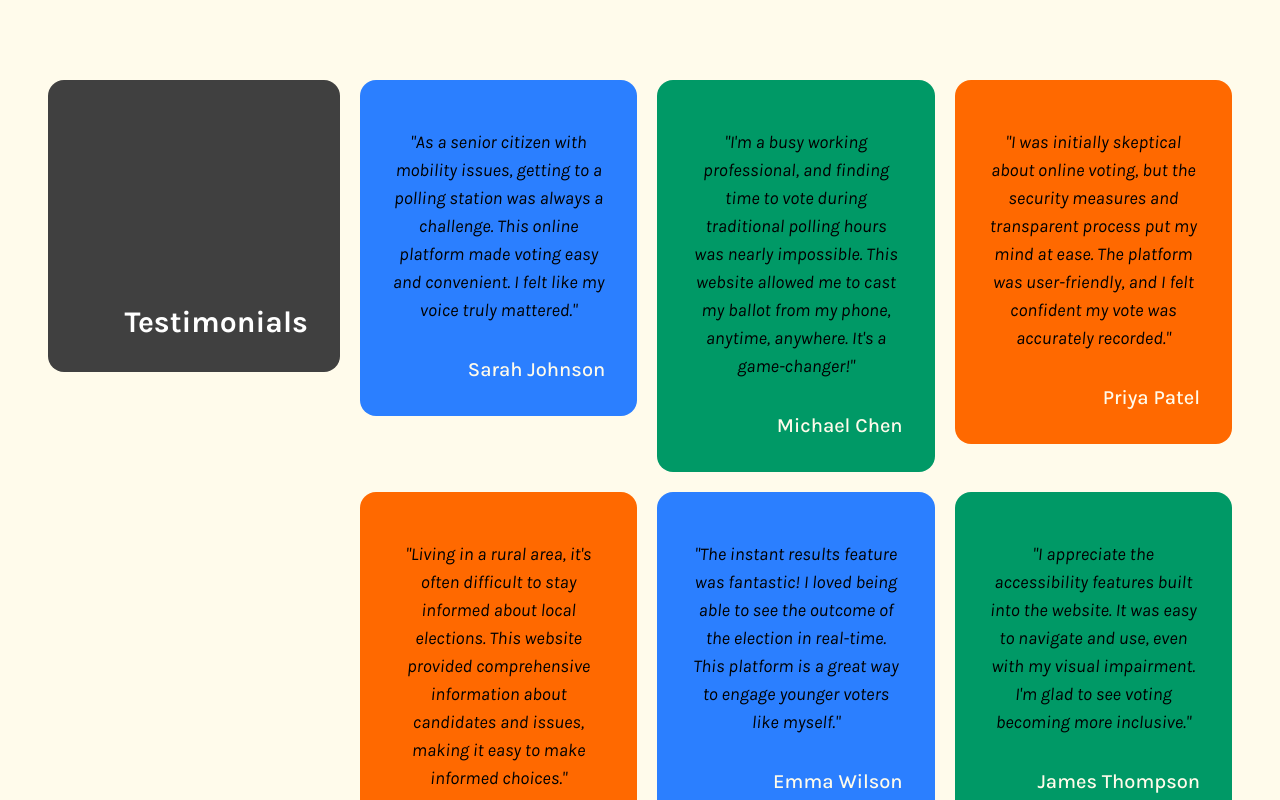
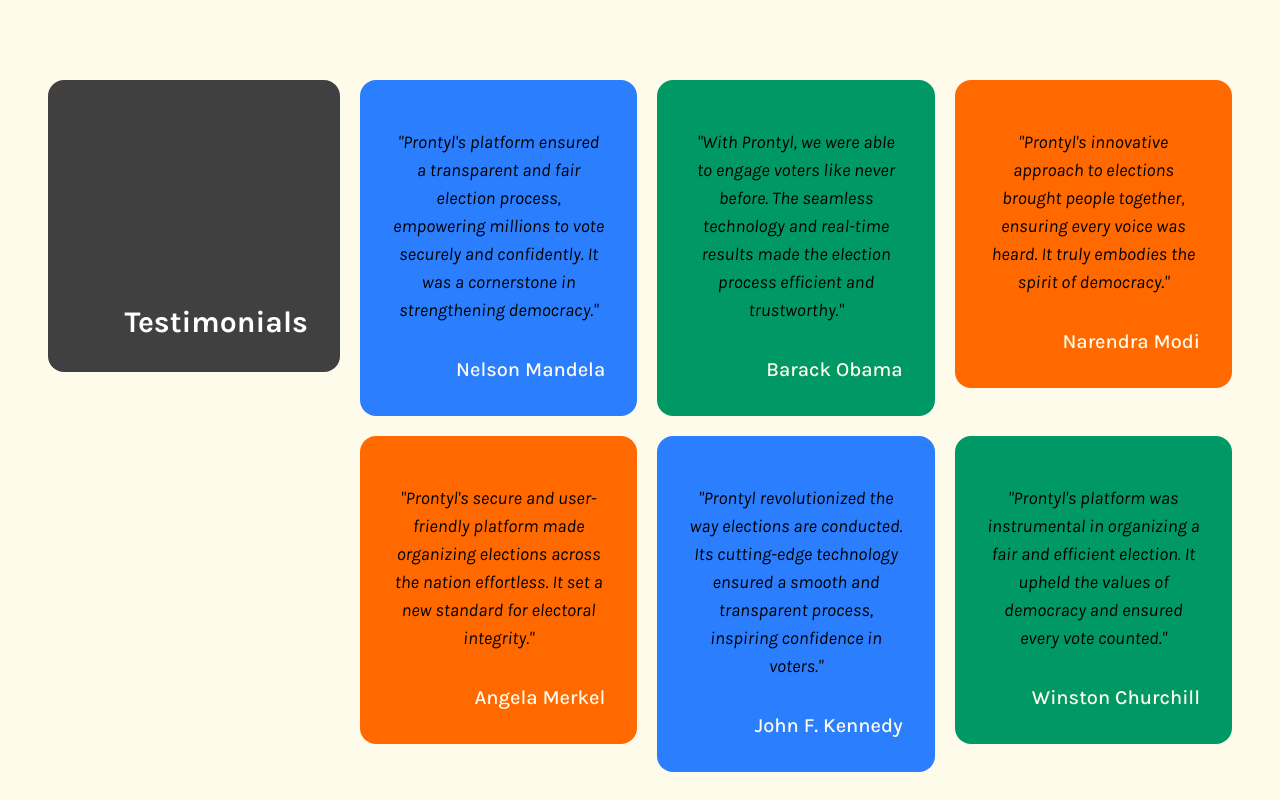
Before and after one commit to DjXray30/final-prontyl, a React (Vite) app: page /about-us in a window 1280 px wide. Shown: the part 1200-2000 px from the top of the page. Built offline with nearby package versions, Linux system fonts and the light colour scheme; no server answers.

Commit message:
testimony changes

```diff
--- a/src/components/Testimony.jsx
+++ b/src/components/Testimony.jsx
@@ -2,12 +2,36 @@
 
 const Testimonials = () => {
   const testimonials = [
-    { name: "Sarah Johnson", quote: "As a senior citizen with mobility issues, getting to a polling station was always a challenge. This online platform made voting easy and convenient. I felt like my voice truly mattered.", color: "bg-blue-500" },
-    { name: "Michael Chen", quote: "I'm a busy working professional, and finding time to vote during traditional polling hours was nearly impossible. This website allowed me to cast my ballot from my phone, anytime, anywhere. It's a game-changer!", color: "bg-emerald-600" },
-    { name: "Priya Patel", quote: "I was initially skeptical about online voting, but the security measures and transparent process put my mind at ease. The platform was user-friendly, and I felt confident my vote was accurately recorded." , color: "bg-orange-500" },
-    { name: "David Rodriguez", quote:  "Living in a rural area, it's often difficult to stay informed about local elections. This website provided comprehensive information about candidates and issues, making it easy to make informed choices." , color: "bg-orange-500" },
-    { name: "Emma Wilson", quote: "The instant results feature was fantastic! I loved being able to see the outcome of the election in real-time. This platform is a great way to engage younger voters like myself.", color: "bg-blue-500" },
-    { name: "James Thompson", quote: "I appreciate the accessibility features built into the website. It was easy to navigate and use, even with my visual impairment. I'm glad to see voting becoming more inclusive.", color: "bg-emerald-600" },
+    {
+      name: "Nelson Mandela",
+      quote: "Prontyl's platform ensured a transparent and fair election process, empowering millions to vote securely and confidently. It was a cornerstone in strengthening democracy.",
+      color: "bg-blue-500",
+    },
+    {
+      name: "Barack Obama",
+      quote: "With Prontyl, we were able to engage voters like never before. The seamless technology and real-time results made the election process efficient and trustworthy.",
+      color: "bg-emerald-600",
+    },
+    {
+      name: "Narendra Modi",
+      quote: "Prontyl's innovative approach to elections brought people together, ensuring every voice was heard. It truly embodies the spirit of democracy.",
+      color: "bg-orange-500",
+    },
+    {
+      name: "Angela Merkel",
+      quote: "Prontyl's secure and user-friendly platform made organizing elections across the nation effortless. It set a new standard for electoral integrity.",
+      color: "bg-orange-500",
+    },
+    {
+      name: "John F. Kennedy",
+      quote: "Prontyl revolutionized the way elections are conducted. Its cutting-edge technology ensured a smooth and transparent process, inspiring confidence in voters.",
+      color: "bg-blue-500",
+    },
+    {
+      name: "Winston Churchill",
+      quote: "Prontyl's platform was instrumental in organizing a fair and efficient election. It upheld the values of democracy and ensured every vote counted.",
+      color: "bg-emerald-600",
+    },
   ];
 
   return (
```
